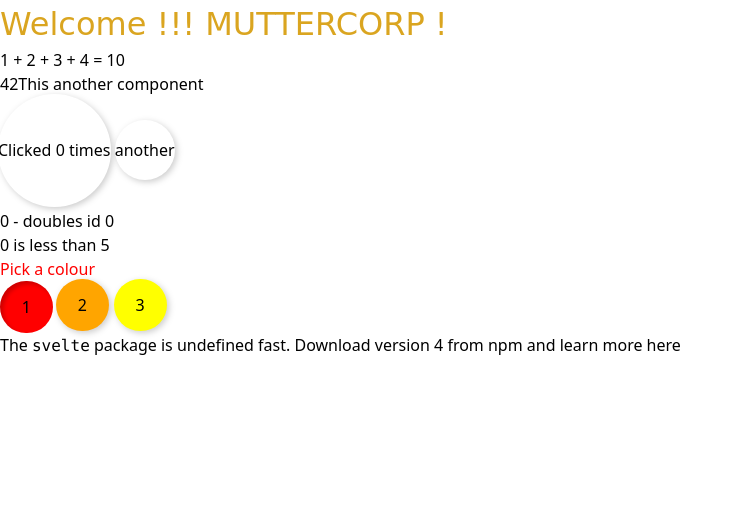
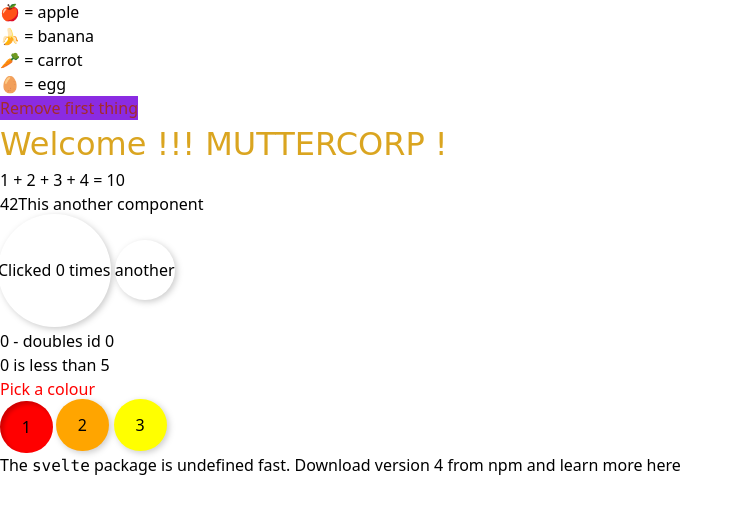
Before and after one commit to maikonweber/svelte-frontend-introduce-doc, a SvelteKit app: page / in a window 1280 px wide. Shown: the top 514 px of the page, without its empty margins (0-743 px from the left). Built offline with nearby package versions, Linux system fonts and the light colour scheme.

Commit message:
Add each script and slice array of itens

```diff
--- a/src/routes/+page.svelte
+++ b/src/routes/+page.svelte
@@ -1,9 +1,22 @@
 <script>
 // @ts-nocheck
+    import Nested from "./Nested.svelte";
+    import Packageinfo from "./Packageinfo.svelte";
+    import Thing from './Thing.svelte';
 
     let name = 'MutterCorp'
-    import Nested from "./Nested.svelte";
-    import Packageinfo from "./Packageinfo.svelte";
+
+    let things = [
+        { id: 1, name: 'apple'},
+        { id: 1, name: 'banana'},
+        { id: 1, name: 'carrot'},
+        { id: 1, name: 'egg'},
+    ];
+
+    function handleClick() {
+        things = things.slice(1);
+    }
+
 
     const pkg = {
         name : 'svelte',
@@ -13,6 +26,14 @@
     }
 </script>
 
+
+{#each things as thing}
+    <Thing name={thing.name} />
+{/each}
+
+<button on:click={handleClick}>
+    Remove first thing
+</button>
 
 <h1>  Welcome !!! {name.toUpperCase()} ! </h1>
 
@@ -25,6 +46,7 @@
 </Packageinfo>
 
 
+
 <style>
     h1 {
         color : goldenrod;
@@ -32,4 +54,11 @@
         font-size: 2em;
     }
 
+    button {
+        background-color: blueviolet;
+        color: brown;
+        width:'50px';
+        height:'50px';
+    }
+
 </style>
--- /dev/null
+++ b/src/routes/Thing.svelte
@@ -0,0 +1,16 @@
+<script>
+    const emojis = {
+		apple: '🍎',
+		banana: '🍌',
+		carrot: '🥕',
+		doughnut: '🍩',
+		egg: '🥚'
+	};
+
+    export let name;
+
+
+    const emoji = emojis[name];
+</script>
+
+<p> {emoji} = {name} </p>
```
